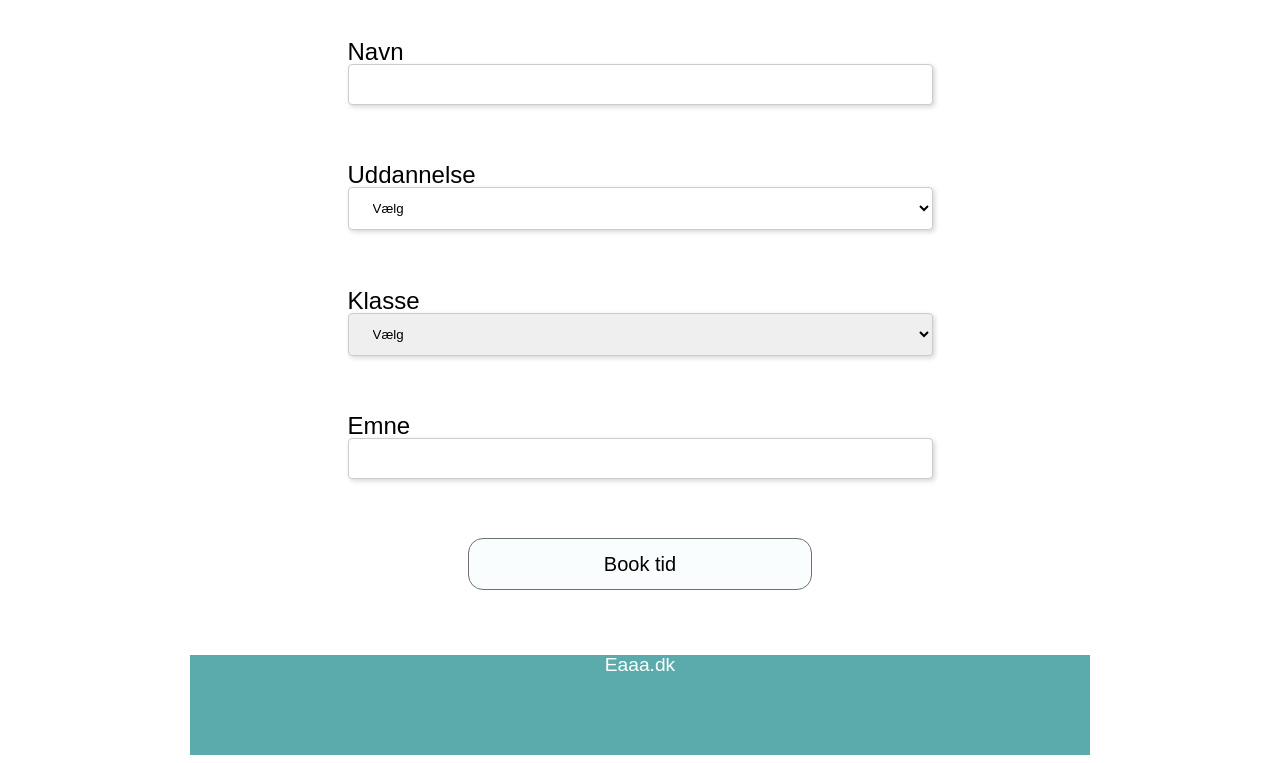
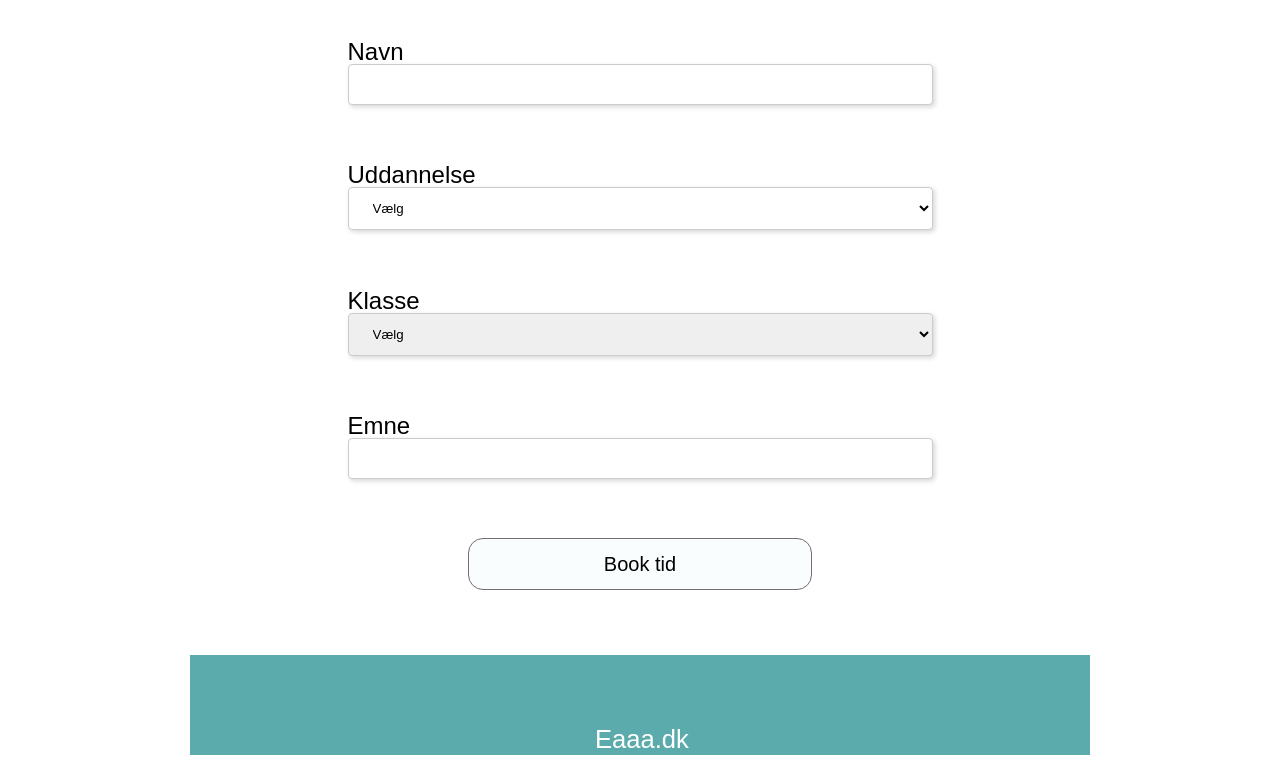
Before and after one commit to Lasse0604/ux-some, a plain HTML site: page index.html in a window 1280 px wide. Shown: the part 162-925 px from the top of the page. Drawn offline with Linux system fonts and the light colour scheme; a web font is replaced by a local one.

Commit message:
Version 64
Link i midten af footer

```diff
--- a/css/style.css
+++ b/css/style.css
@@ -364,14 +364,15 @@ footer {
     margin-right: auto;
     text-decoration: none;
     padding: 2%;
-    font-size: 1.2em;
+    font-size: 1.6em;
+    margin-top: auto;
 }
 
 #weblink {
     justify-content: center;
     justify-content: center;
-    padding-bottom: 5%;
-    margin-top: 20px;
+    margin-top: 8%;
+    display: inline-block;
 
 }
 
```
